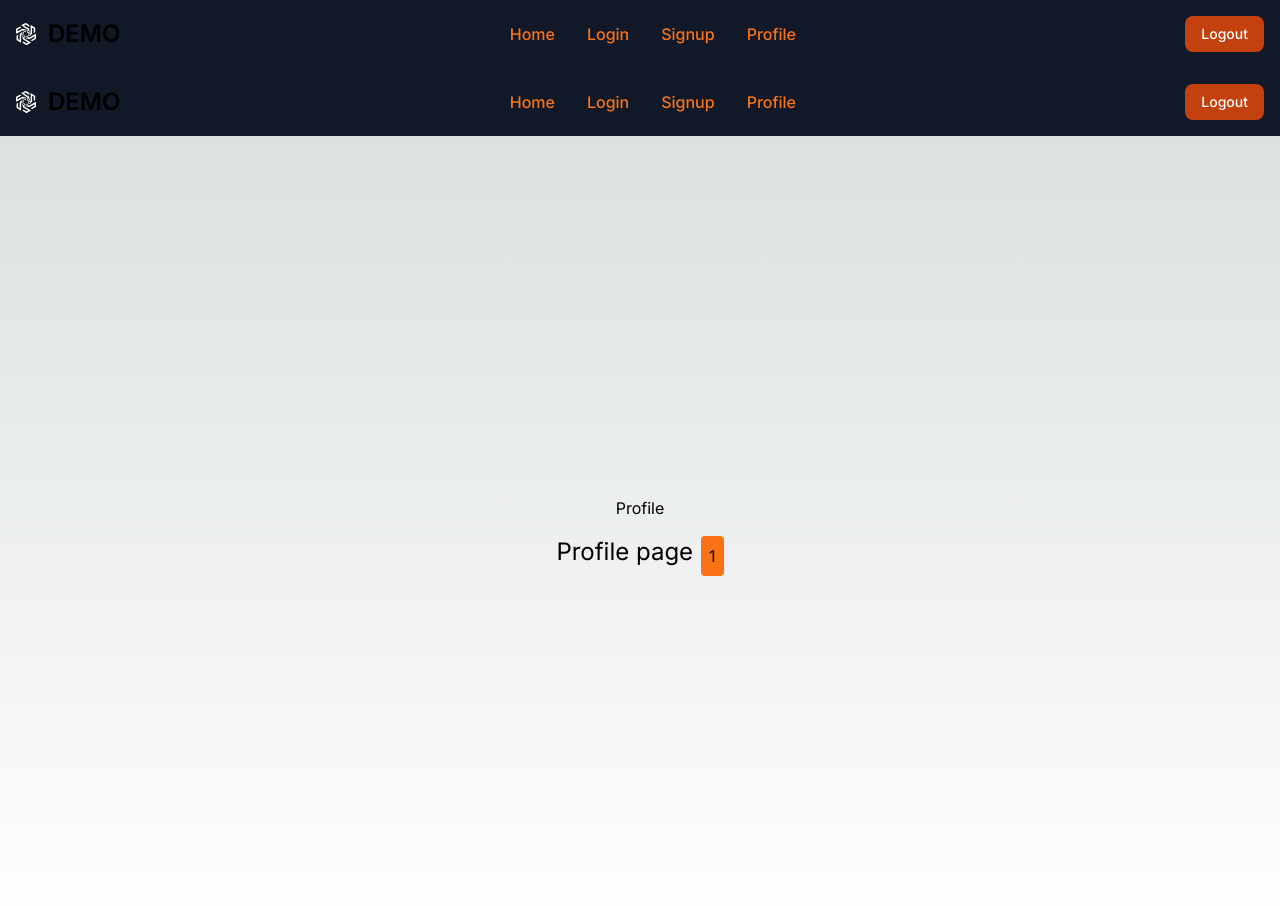
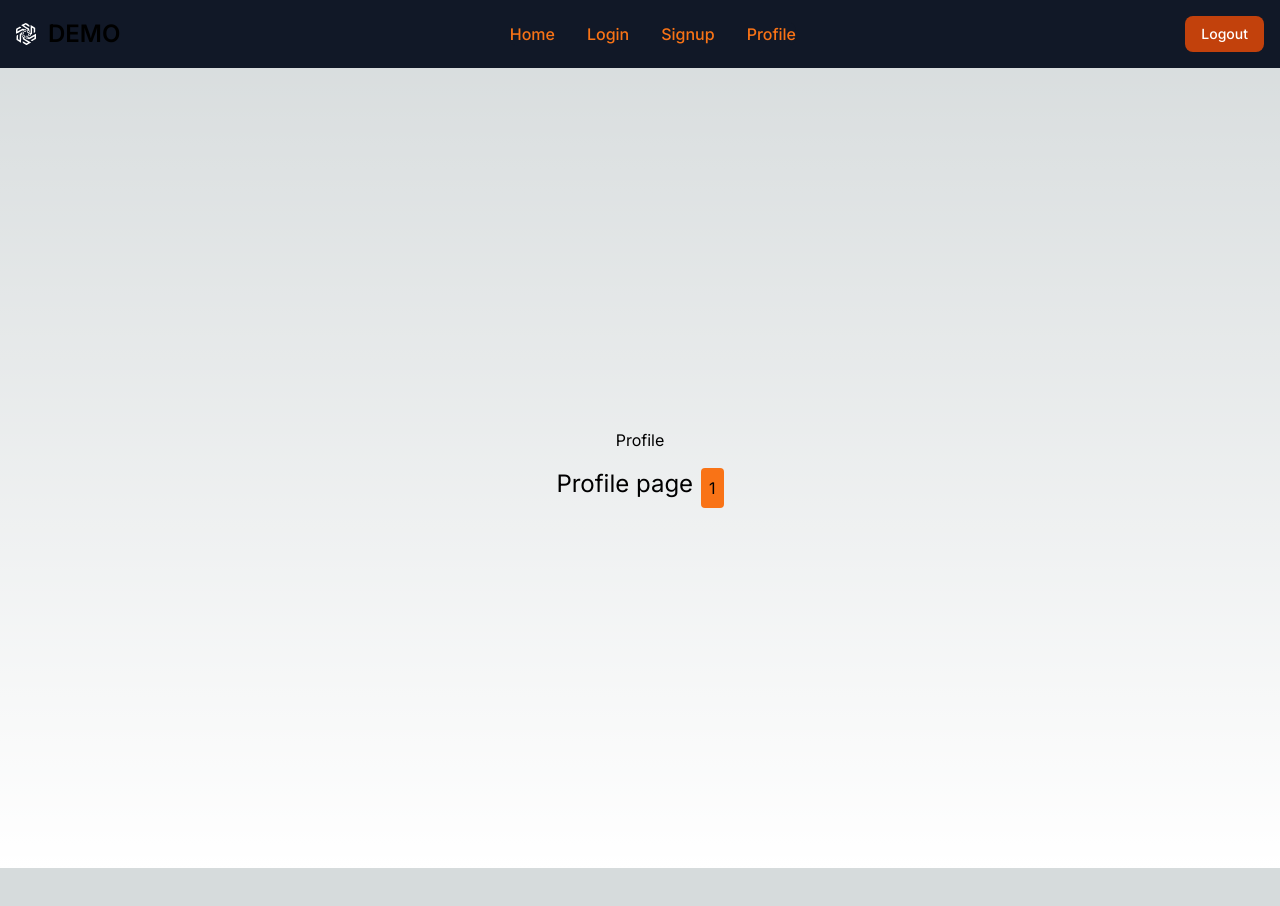
Before and after one commit to Ech0ke/NextJS-Authentication, a Next.js app: page /profile/1 in a window 1280 px wide. Shown: the top 906 px of the page. After the commit the page ends 868 px from the top, so only its background shows below. Built offline with nearby package versions, Linux system fonts and the light colour scheme.

Commit message:
Made Navbar render on every page

```diff
--- a/src/app/profile/[id]/page.tsx
+++ b/src/app/profile/[id]/page.tsx
@@ -4,7 +4,6 @@ import React from "react";
 function UserProfile({ params }: any) {
   return (
     <div>
-      <Nav />
       <div className="flex flex-col justify-center space-y-4 items-center min-h-screen">
         <h1>Profile</h1>
         <div className="flex flex-wrap justify-center gap-2">
--- a/src/app/profile/page.tsx
+++ b/src/app/profile/page.tsx
@@ -39,7 +39,6 @@ function ProfilePage() {
   return (
     <>
       <div className="min-h-screen">
-        <Nav />
         {!userData ? (
           <div className="flex flex-col gap-2 justify-center items-center min-h-[85vh]">
             <BeatLoader color="white" size={18} speedMultiplier={0.9} />
```
